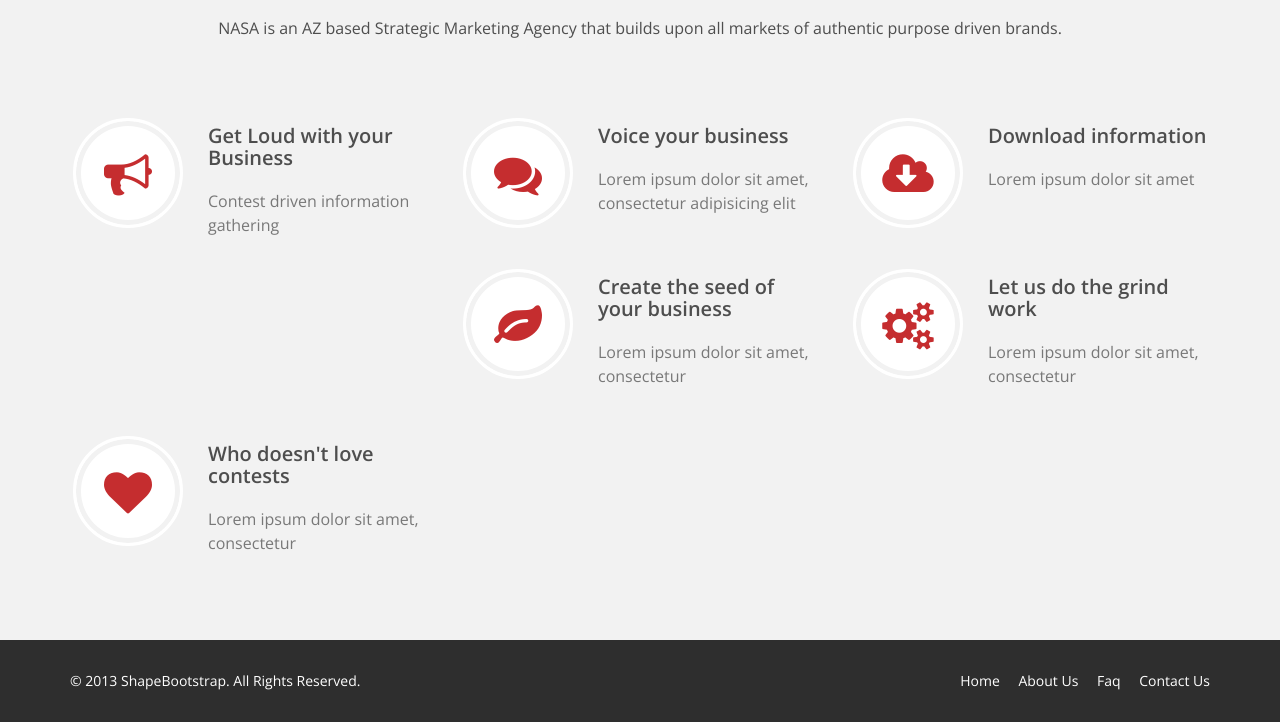
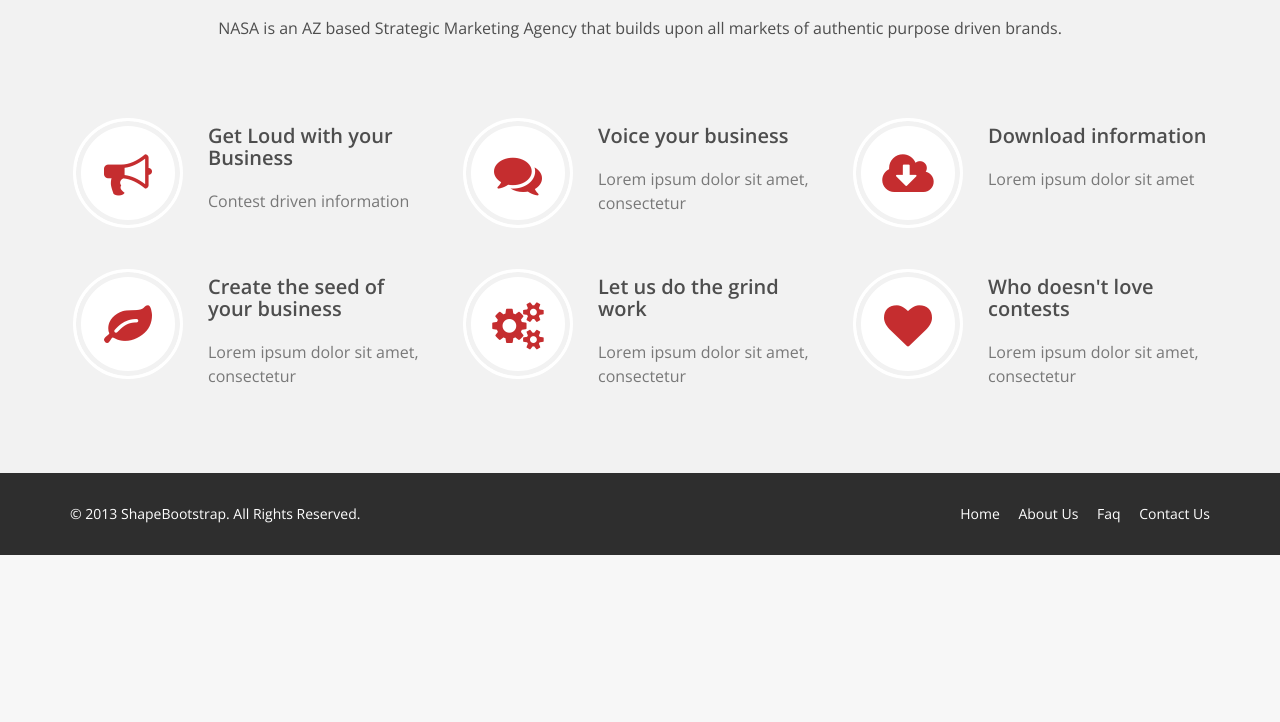
Before and after one commit to kyleamcginn88/Agency, a Django app: page /home in a window 1280 px wide. Shown: the part 433-1155 px from the top of the page. After the commit the page ends 988 px from the top, so only its background shows below. Run offline with Django 3.2, Linux system fonts and the light colour scheme; some libraries are stand-ins or nearby versions.

```diff
--- a/Agency/templates/home.html
+++ b/Agency/templates/home.html
@@ -18,7 +18,7 @@
                         <div class="feature-wrap">
                             <i class="fa fa-bullhorn"></i>
                             <h2>Get Loud with your Business</h2>
-                            <h3>Contest driven information gathering</h3>
+                            <h3>Contest driven information</h3>
                         </div>
                     </div><!--/.col-md-4-->
 
@@ -26,7 +26,7 @@
                         <div class="feature-wrap">
                             <i class="fa fa-comments"></i>
                             <h2>Voice your business</h2>
-                            <h3>Lorem ipsum dolor sit amet, consectetur adipisicing elit</h3>
+                            <h3>Lorem ipsum dolor sit amet, consectetur </h3>
                         </div>
                     </div><!--/.col-md-4-->
 
```
